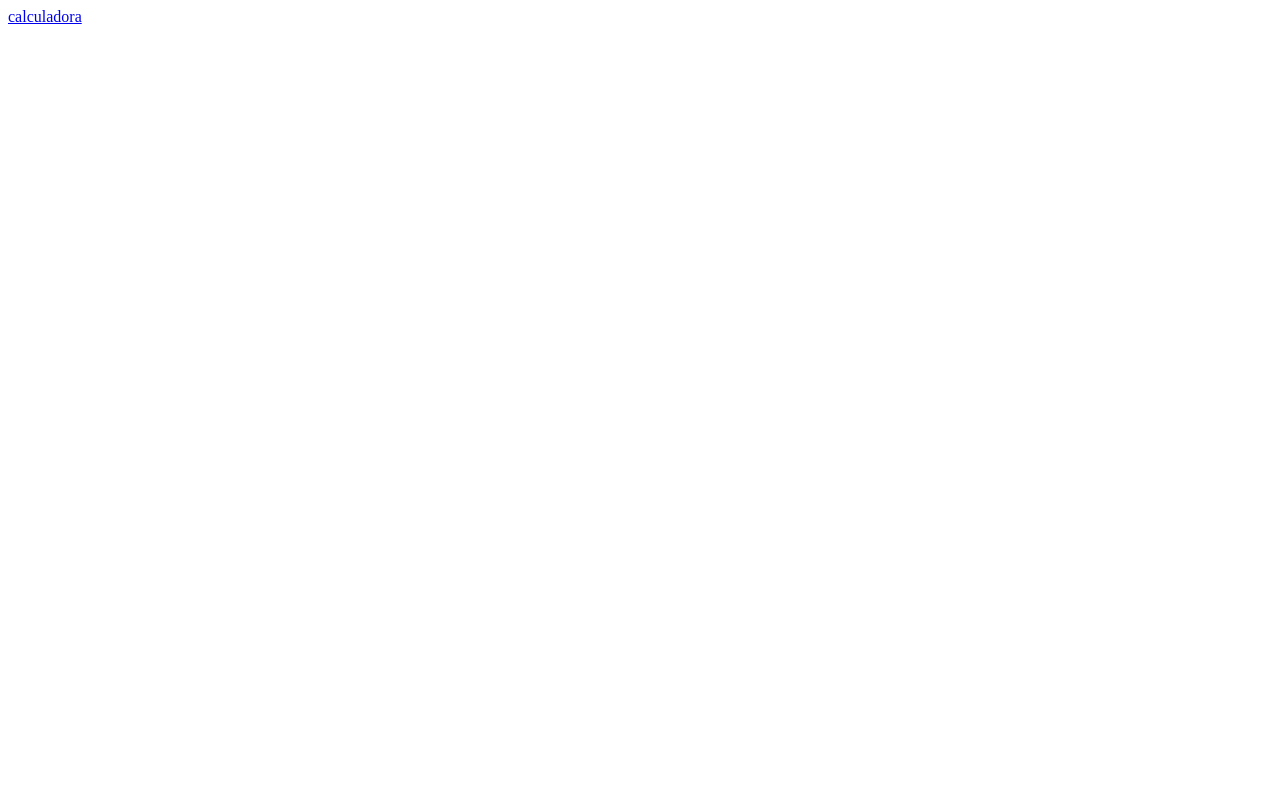
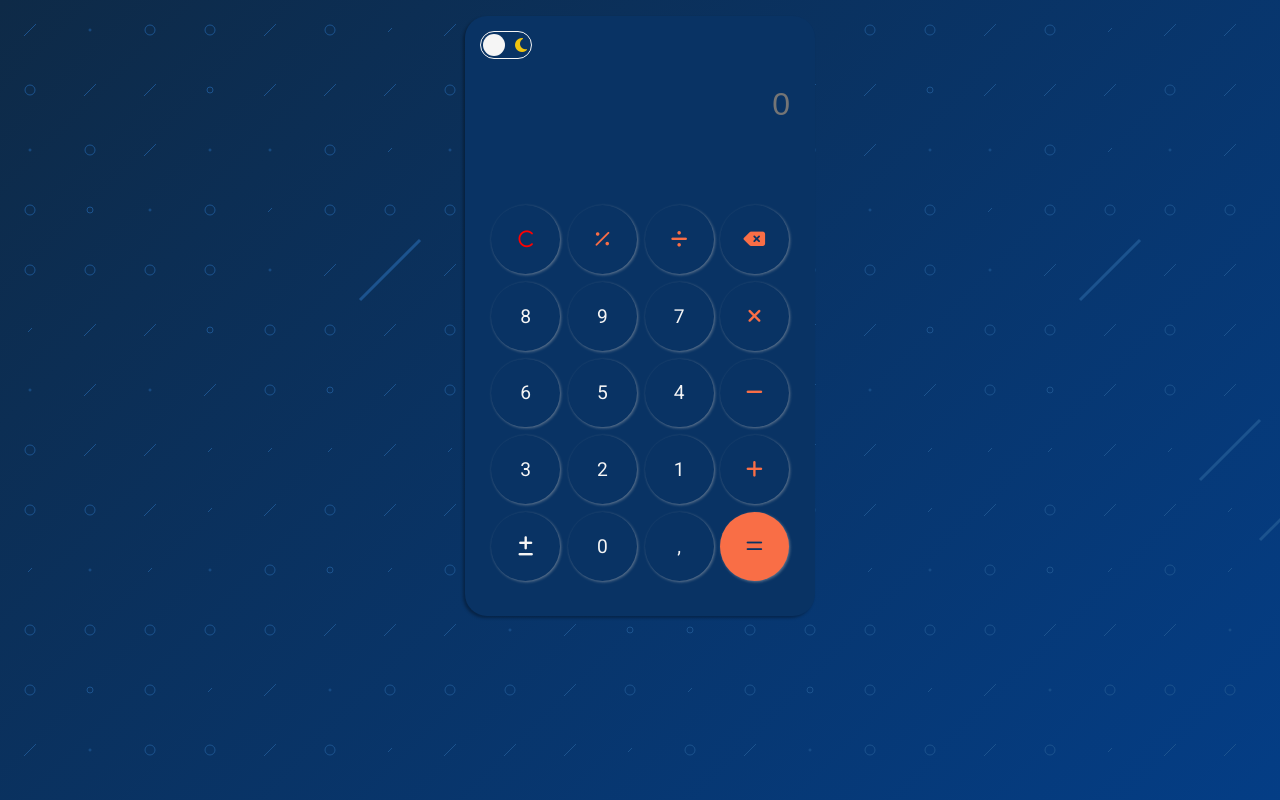
Before and after one commit to ericLimma/calculadora, a plain HTML site: page index.html in a window 1280 px wide. Drawn offline with Linux system fonts and the light colour scheme.

Commit message:
Implement dark mode functionality, bug fixes, and CSS optimization
Implemented a function to toggle dark mode, allowing users to switch between light and dark themes.
Fixed several bugs, addressing issues related to functionality and user interface.
Optimized CSS code, reducing redundancy and improving overall performance.

```diff
--- a/css/calc.css
+++ b/css/calc.css
@@ -1,5 +1,5 @@
 .calc {
-    background-color: #2e4057;
+    background-color: var(--bg-color);
     width: 350px;
     height: 600px;
     margin: 1rem auto;
@@ -8,4 +8,9 @@
     border-radius: 22px;
     padding-bottom: 40px;
     box-shadow: -2px 2px 3px #00000052;
+
+    transition: background .2s linear;
 }
+.calc-light{
+    background-color: #f5f5f5;
+}
--- /dev/null
+++ b/css/dark-light-theme.css
@@ -0,0 +1,52 @@
+.checkbox {
+    opacity: 0;
+    position: absolute;
+}
+.toggle-button{
+    left: 1rem;
+    top:1rem;
+    position: relative;
+
+}
+.label {
+    background-color: #11111100;
+    outline: 1px solid var(--toggle-button-color);
+    border-radius: 50px;
+    cursor: pointer;
+
+    display: flex;
+    align-items: center;
+    justify-content: space-between;
+
+    padding: 4px;
+    position: relative;
+    height: 26px;
+    width: 50px;
+
+}
+
+.ball {
+    background-color: var(--toggle-button-color);
+    border-radius: 50%;
+    position: absolute;
+    top: 2px;
+    left: 2px;
+
+
+    width: 22px;
+    height: 22px;
+    transform: translateX(0px);
+    transition: transform .2s linear;
+}
+
+.checkbox:checked + .label .ball{
+    transform: translateX(24px);
+}
+
+.fa-moon{
+    color: #f1c40f;
+}
+
+.fa-sun{
+    color: #f39c12;
+}
--- a/css/lcd.css
+++ b/css/lcd.css
@@ -6,10 +6,10 @@
 
 .lcd {
     border: none;
-    color: #f96e46;
+    color: var(--operator-text-color);
     text-align: right;
     width: 100%;
-    background-color: #2e4057;
+    background-color: #f96d4600;
 }
 
 .lcd-principal {
--- a/css/style.css
+++ b/css/style.css
@@ -3,11 +3,35 @@
     margin: 0;
     vertical-align: baseline;
     list-style: none;
-    border: 0
+    border: 0;
+    box-sizing: border-box;
+}
+
+:root {
+    --bg-color: #093364;
+    --num-text-color: #f5f5f5;
+    --operator-text-color: #f96e46;
+    --equal-bg-color: #f96e46;
+    --btn-shadow-color: 1px 1px 3px rgba(189, 188, 188, 0.493);
+    --btn-hover-color:#082e58;
+    --background: url("../img/bg.svg") no-repeat;
+    --toggle-button-color: #f5f5f5;
+
+}
+.light-mode:root{
+    --bg-color: #f5f5f5;
+    --num-text-color: #093364;
+    --operator-text-color: #f96e46;
+    --equal-bg-color: #f96e46;
+    --btn-shadow-color: 1px 1px 3px rgba(0, 0, 0, 0.493);
+    --btn-hover-color:#F5F5DC;
+    --background: url("../img/bg-light.jpg") no-repeat;
+    --toggle-button-color: #093364;
 }
 
 body {
-    background: url("../img/bg.svg") no-repeat;
+    background: var(--background);
     min-width: 375px;
+    transition: .2s;
 
 }
--- a/css/teclado.css
+++ b/css/teclado.css
@@ -7,12 +7,13 @@
 }
 
 .teclado-tecla {
-    background-color: #2e4057;
-    box-shadow: 1px 1px 3px rgba(189, 188, 188, 0.493);
+    background-color: #f96d4600;
+    box-shadow: var(--btn-shadow-color);
     border: none;
     border-radius: 100%;
-    color: #f5f5f5;
-    font-size: 1.1rem;
+    color: var(--num-text-color);
+    font-size: 1.2rem;
+    font-weight: 400;
     font-family: 'Roboto';
     height: 4.3rem;
     width: 4.3rem;
@@ -26,15 +27,15 @@
 
 #tecla-igual {
     background-color: #f96e46;
-    color: #2e4057;
+    color: #093364;
 }
 
 #tecla-igual:hover {
-    background-color: #cf5533;
+    background-color: var(--equal-bg-color);
 
 }
 .tecla-operador {
-    color: #f96e46;
+    color: var(--operator-text-color);
 }
 
 .teclado-numeros {
@@ -45,7 +46,7 @@
 }
 
 .teclado-tecla:hover {
-    background-color: #28374b;
+    background-color: var(--btn-hover-color);
 }
 
 .teclado-tecla:focus {
@@ -55,10 +56,3 @@
 .clear {
     color: red;
 }
-.button:active,
-.button:focus {
-  /* Estilos para quando o botão está pressionado ou focado */
-  background-color: #f00;
-  color: #fff;
-  /* Outros estilos desejados */
-}
--- a/index.html
+++ b/index.html
@@ -1,12 +1,85 @@
 <!DOCTYPE html>
-<html lang="en">
+<html lang="pt-br">
+
 <head>
     <meta charset="UTF-8">
     <meta http-equiv="X-UA-Compatible" content="IE=edge">
-    <meta name="viewport" content="width=device-width, initial-scale=1.0">
-    <title>Document</title>
+    <meta name="viewport" content="width=device-width, user-scalable=no">
+    <title>Portifólio - Calculadora</title>
+    <link rel="shortcut icon" href="./img/calculadora.ico" type="image/x-icon">
+
+    <!-- css -->
+    <link rel="stylesheet" href="./css/style.css">
+    <link rel="stylesheet" href="./css/lcd.css">
+    <link rel="stylesheet" href="./css/teclado.css">
+    <link rel="stylesheet" href="./css/calc.css">
+    <link rel="stylesheet" href="./css/dark-light-theme.css">
+
+    <!--fontes-->
+    <link rel="preconnect" href="https://fonts.googleapis.com">
+    <link rel="preconnect" href="https://fonts.gstatic.com" crossorigin>
+    <link href="https://fonts.googleapis.com/css2?family=Roboto:wght@300;400;500&display=swap" rel="stylesheet">
+    <script src="https://kit.fontawesome.com/0740295107.js" crossorigin="anonymous"></script>
+
+    <!--JavaScript-->
+    <script src="./js/calculadora.js"></script>
+
 </head>
+
 <body>
-    <a href="./html/index.html">calculadora</a>
+
+    <div class='calc' id="calc">
+        <div class="toggle-button">
+            <input type="checkbox" class="checkbox" id="check">
+            <label for="check" class="label">
+                <i class="fa-solid fa-sun"></i>
+                <i class="fa-solid fa-moon"></i>
+                <div class="ball"></div>
+            </label>
+        </div>
+        <div class="lcd-container">
+            <input id="lcd-principal" class="lcd lcd-principal" autofocus placeholder="0" disabled type="text">
+            <div class="lcd-caixa-resultado">
+                <textarea id="lcd-resultado" disabled class="lcd lcd-resultado" type=""></textarea>
+            </div>
+        </div>
+        <div class="teclado">
+            <div class="teclado-numeros">
+                <button type="button" onclick="calcular('acao', 'c')" class="teclado-tecla clear"><i
+                        class="fa-regular fa-c"></i></button>
+                <button type="button" onclick="calcular('acao', '%')" class="teclado-tecla tecla-operador"><i
+                        class="fa-regular fa-percent"></i></button>
+                <button type="button" onclick="calcular('acao', '/')" class="teclado-tecla tecla-operador"><i
+                        class="fa-solid fa-divide"></i></button>
+                <button type="button" onclick="calcular('valor', '8')" class="teclado-tecla">8</button>
+                <button type="button" onclick="calcular('valor', '9')" class="teclado-tecla">9</button>
+                <button type="button" onclick="calcular('valor', '7')" class="teclado-tecla">7</button>
+                <button type="button" onclick="calcular('valor', '6')" class="teclado-tecla">6</button>
+                <button type="button" onclick="calcular('valor', '5')" class="teclado-tecla">5</button>
+                <button type="button" onclick="calcular('valor', '4')" class="teclado-tecla">4</button>
+                <button type="button" onclick="calcular('valor', '3')" class="teclado-tecla">3</button>
+                <button type="button" onclick="calcular('valor', '2')" class="teclado-tecla">2</button>
+                <button type="button" onclick="calcular('valor', '1')" class="teclado-tecla">1</button>
+                <button type="button" onclick="calcular('acao', '+/-')" class="teclado-tecla"><i
+                        class="fa-solid fa-plus-minus"></i></button>
+                <button type="button" onclick="calcular('valor', '0')" class="teclado-tecla">0</button>
+                <button type="button" onclick="calcular('valor', ',')" class="teclado-tecla">,</button>
+            </div>
+            <div class="teclado-operadores">
+                <button type="button" onclick="calcular('acao', 'bks')" class="teclado-tecla tecla-operador"><i
+                        class="fa-solid fa-delete-left"></i></button>
+                <button type="button" onclick="calcular('operador', '*')" class="teclado-tecla tecla-operador"><i
+                        class="fa-solid fa-xmark"></i></button>
+                <button type="button" onclick="calcular('operador', '-')" class="teclado-tecla tecla-operador"><i
+                        class="fa-solid fa-minus"></i></button>
+                <button type="button" onclick="calcular('operador', '+')" class="teclado-tecla tecla-operador"><i
+                        class="fa-solid fa-plus"></i></button>
+                <button type="button" onclick="calcular('acao', '=')" class="teclado-tecla " id="tecla-igual"><i
+                        class="fa-regular fa-equals"></i></button>
+            </div>
+        </div>
+    </div>
+    <script src="./js/dark-light-theme.js"></script>
 </body>
+
 </html>
--- /dev/null
+++ b/js/calculadora.js
@@ -0,0 +1,110 @@
+function calcular(tipo, valor) {
+    const lcdPrincipal = document.getElementById('lcd-principal'),
+        lcdResultado = document.getElementById('lcd-resultado');
+
+
+    if (tipo === 'valor') {
+        adicionarValor(lcdPrincipal, valor);
+        ultimoDigito = 'valor'
+
+    }
+    if (tipo === 'operador') {
+
+        if (ultimoDigito === 'operador') {
+            lcdResultado.value = lcdResultado.value.slice(0, -1);
+        }
+        jogarResultado(lcdPrincipal, lcdResultado, valor);
+        ultimoDigito = 'operador';
+    }
+
+    if (tipo === 'acao') {
+        switch (valor) {
+            case 'c':
+                limparValorPrincipal(lcdPrincipal);
+                limparValorResultado(lcdResultado);
+                break;
+            case '+/-':
+                inverterSinal(lcdPrincipal);
+                break
+            case 'bks':
+                backSpace(lcdPrincipal, lcdResultado);
+                break
+            case '=':
+                if (ultimoDigito === 'operador') {
+                    alert('Erro')
+                } else {
+                    resolverConta(lcdPrincipal, lcdResultado);
+                }
+        }
+    }
+
+}
+
+function adicionarValor(lcdPrincipal, valor) { // Concatenar o valor ao input
+
+    if (valor == ',' && lcdPrincipal.value.includes(',')) {
+        valor = '';
+    }
+    if (valor == ',' && lcdPrincipal.value === '') {
+        valor = '0,';
+    }
+    if (valor == '0' && lcdPrincipal.value == '') {
+        valor = '';
+    }
+
+    lcdPrincipal.value += valor;
+
+}
+
+function resolverConta(lcdPrincipal, lcdResultado) {
+
+    const resultado = lcdResultado.value + lcdPrincipal.value;
+    try {
+        const resultadoCalculado = eval(resultado);
+        lcdPrincipal.value = resultadoCalculado;
+    } catch (error) {
+        console.log('Formato Inválido');
+    }
+    limparValorResultado(lcdResultado);
+}
+
+function jogarResultado(lcdPrincipal, lcdResultado, valor) {
+
+    if (lcdPrincipal.value.at(-1) == ',') {
+        lcdPrincipal.value = lcdPrincipal.value.slice(0, -1);
+    }
+    lcdPrincipal.value = lcdPrincipal.value.replace(',', '.');
+    lcdResultado.value += lcdPrincipal.value + valor;
+    limparValorPrincipal(lcdPrincipal);
+
+}
+
+function limparValorPrincipal(lcdPrincipal) {
+    lcdPrincipal.value = '';
+}
+
+function limparValorResultado(lcdResultado) {
+    lcdResultado.value = '';
+}
+
+function inverterSinal(lcdPrincipal) {
+
+    if (lcdPrincipal.value == 0) {
+        lcdPrincipal.value = '';
+    } else {
+        lcdPrincipal.value *= -1;
+    }
+}
+
+function backSpace(lcdPrincipal, lcdResultado) {
+    if (lcdPrincipal.value == '') {
+        lcdResultado.value = lcdResultado.value.slice(0, -1);
+    }
+    lcdPrincipal.value = lcdPrincipal.value.slice(0, -1);
+}
+
+/*
+arrumar 0,
+fazer função porcentagem
+fazer com que números negativos passem entre parenteses
+*/
--- /dev/null
+++ b/js/dark-light-theme.js
@@ -0,0 +1,7 @@
+const html = document.querySelector('html');
+const check = document.getElementById('check');
+
+
+check.addEventListener('change', () => {
+    html.classList.toggle('light-mode');
+} )
```
Also changed, not shown: botao.html (added, +35 -0 lines), img/Sprinkle.svg (added), img/bg-light.jpg (added).
